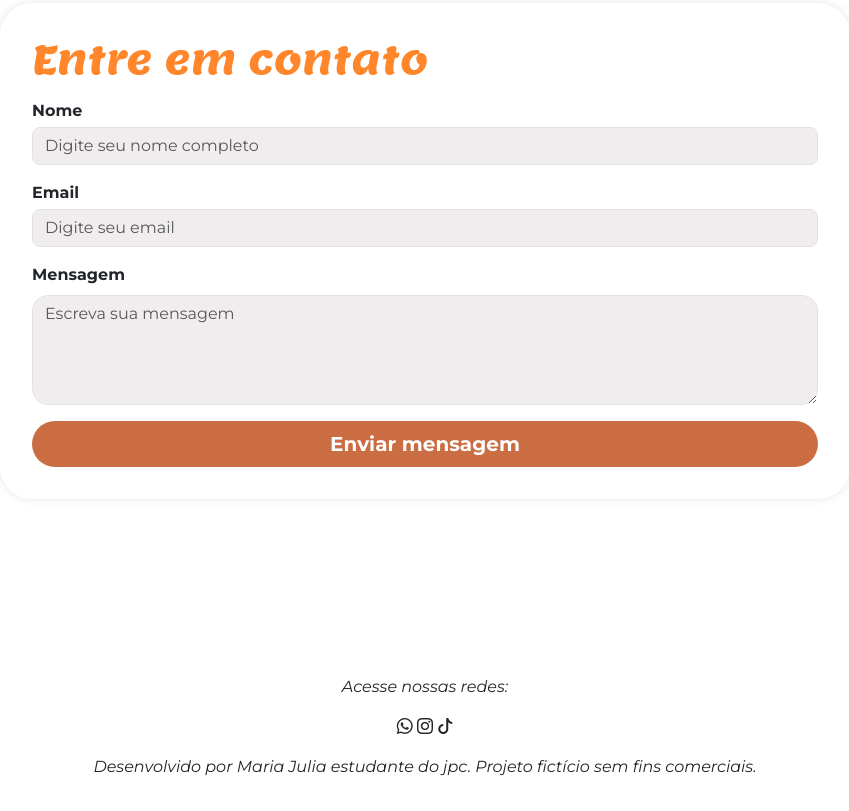
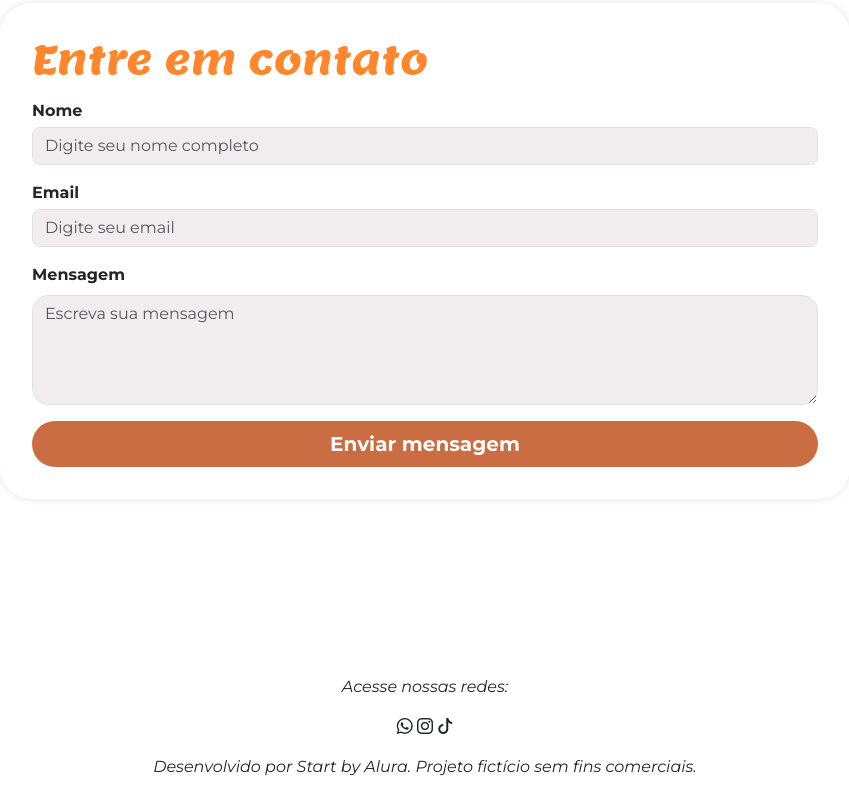
Before and after one commit to majuzzz/site-acessivel1, a plain HTML site: page index.html in a window 1280 px wide. Shown: the part 2370-3181 px from the top of the page, without its empty margins (215-1064 px from the left). Drawn offline with nearby package versions, Linux system fonts and the light colour scheme.

Commit message:
Update index.html

```diff
--- a/index.html
+++ b/index.html
@@ -132,7 +132,7 @@
         <i class="bi bi-whatsapp"></i>
         <i class="bi bi-instagram"></i>
         <i class="bi bi-tiktok"></i>
-        <p class="mt-3">Desenvolvido por Maria Julia estudante do jpc. Projeto fictício sem fins comerciais.</p>
+        <p class="mt-3">Desenvolvido por Start by Alura. Projeto fictício sem fins comerciais.</p>
     </footer>
 
     <script src="script.js"></script>
```
